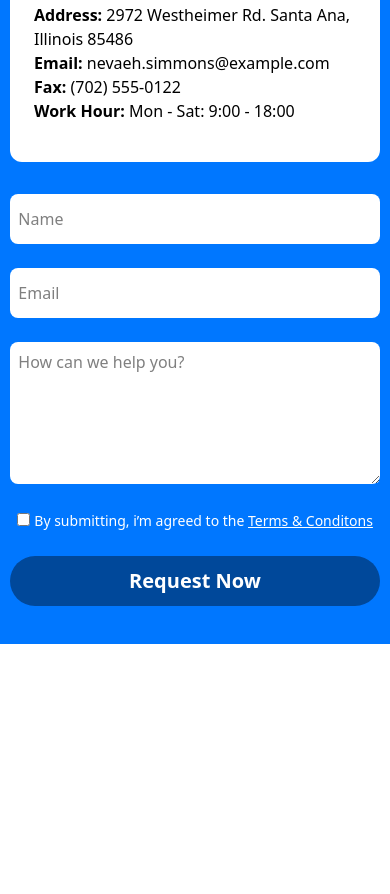
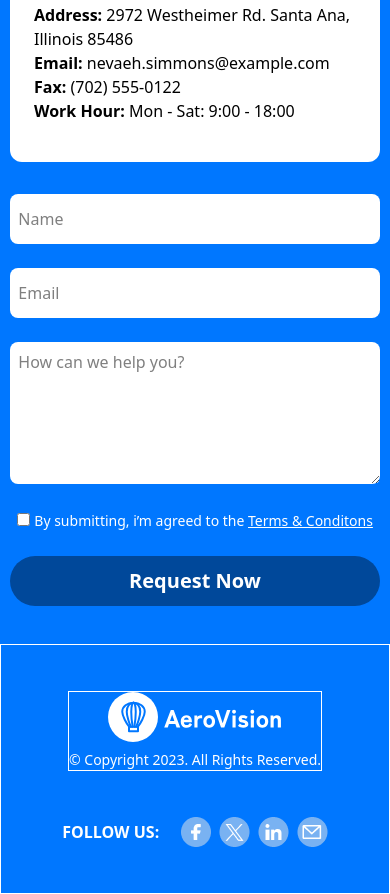
Before and after one commit to maliklf/portfolio-productdesigner, a website: page src/index.html in a window 390 px wide. Shown: the part 8107-9001 px from the top of the page. Before the commit the page ends 8823 px from the top, so only its background shows below. Drawn offline with Linux system fonts and the light colour scheme.

Commit message:
Add footer (mobile)

```diff
--- a/src/index.html
+++ b/src/index.html
@@ -381,12 +381,22 @@
     </section>
 
     <!-- footer section -->
-    <footer>
-        <div>
-
+    <footer class="container m-auto">
+        <div class="border h-[250px] lg:h-[150px] bg-[#0077ff] text-white flex flex-col lg:flex-row justify-evenly items-center">
+            <div class="border h-[80px] lg:h-[50px] lg:w-[950px] flex flex-col lg:flex-row justify-between lg:justify-normal items-center lg:gap-10">
+                <img class="w-[175px]" src="img/logo-white.svg" alt="logo">
+                <p class="font-normal text-sm lg:text-[16px]">&copy; Copyright 2023. All Rights Reserved.</p>
+            </div>
+            <div class="flex justify-evenly items-center gap-2">
+                <p class="font-semibold text-[16px]">FOLLOW US: &nbsp;&nbsp;</p>
+                <a href="#"><img src="img/facebook.png" alt="facebook"></a>
+                <a href="#"><img src="img/twitter.png" alt="twitter"></a>
+                <a href="#"><img src="img/linkedin.png" alt="linkedin"></a>
+                <a href="#"><img src="img/email.png" alt="email"></a>
+            </div>
         </div>
     </footer>
-    <br><br><br>
+
     <script src="script.js"></script>
 </body>
 
```
Also changed, not shown: src/output.css.
